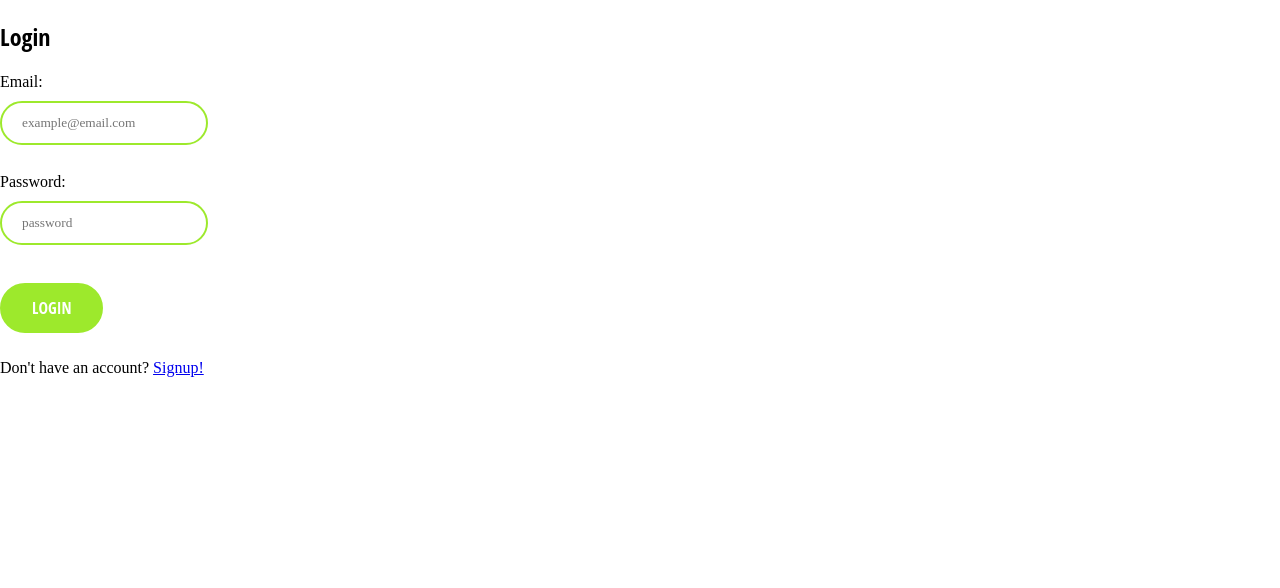
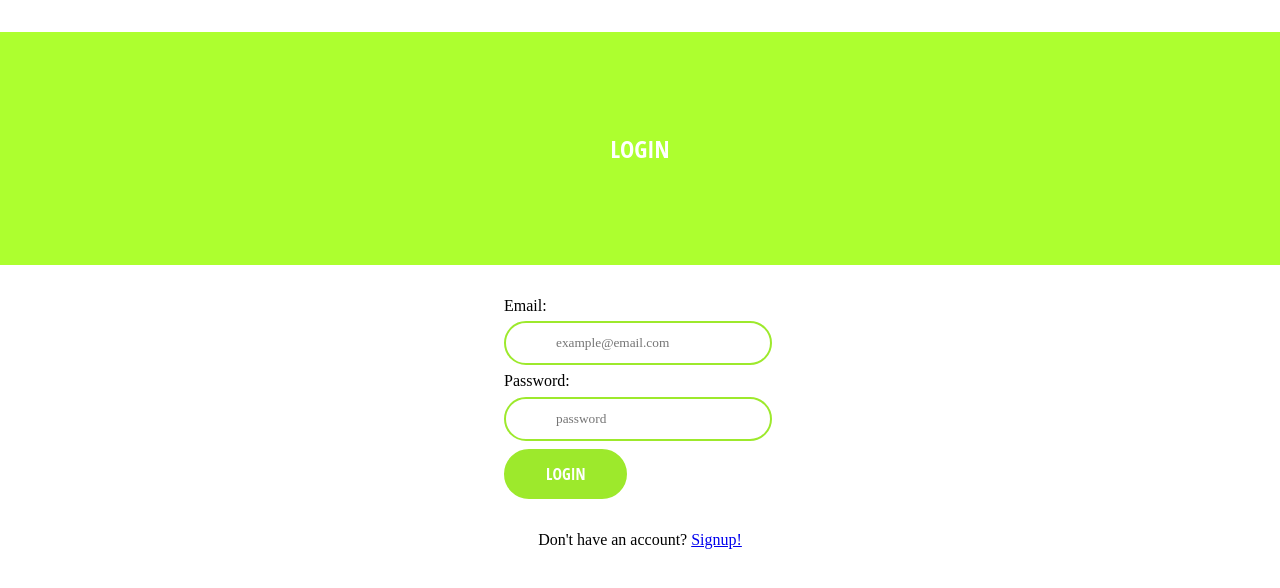
Before and after one commit to edurbrito/php-life-buddies, a PHP site: page /pages/login.php in a window 1280 px wide. Shown: the top 588 px of the page. Run offline with PHP 8.4, Linux system fonts and the light colour scheme.

Commit message:
Finish css and php

```diff
--- a/css/login.css
+++ b/css/login.css
@@ -21,7 +21,7 @@ h1, h2, h3, h4, h5, h6 {
 
 input[type="text"], input[type="tel"], input[type="email"], input[type="password"] {
     box-sizing: border-box;
-    padding: 12px 20px;
+    padding: 12px 50px;
     margin: 10px 0;
     border: 2px solid rgb(157, 233, 44);
     border-radius: 30px;
@@ -30,13 +30,42 @@ input[type="text"], input[type="tel"], input[type="email"], input[type="password
 
 input[type="submit"] {
     box-sizing: border-box;
-    padding: 12px 30px;
+    padding: 12px 40px;
     margin: 10px 0;
     border: 2px solid rgb(157, 233, 44);
     border-radius: 30px;
     background-color: rgb(157, 233, 44);
     font-family: 'Open Sans Condensed', sans-serif;
     font-size: 1em;
+    font-weight: bold;
     text-transform: uppercase;
     color: white;
 }
+
+#login, #register {
+    width: 80em;
+    margin: 2em auto;
+}
+
+#login header, #register header {
+    color: white;
+    padding: 5em 0;
+    text-align: center;
+    text-transform: uppercase;
+    background: greenyellow;
+}
+
+#login form, #register form {
+    padding: 2em 31.5em;
+}
+
+#login input, #register input {
+    display: block;
+    margin: 0.5em 0;
+}
+
+#login footer p, #register footer p {
+    padding: 1em;
+    margin-top: -1.5em;
+    text-align: center;
+}
--- a/pages/login.php
+++ b/pages/login.php
@@ -22,13 +22,8 @@ if(isset($_SESSION['username']))
         <label for="email">Email:</label>
             <br>
             <input type="email" name="email" placeholder="example@email.com" required>
-            <br>
-            <br>
             <label for="password">Password:</label>
-            <br>
             <input type="password" name="password" placeholder="password" required>
-            <br>
-            <br>
             <input type="submit" value="Login">
         </form>
 
```
Also changed, not shown: pages/register.php (+0 -8 lines).
